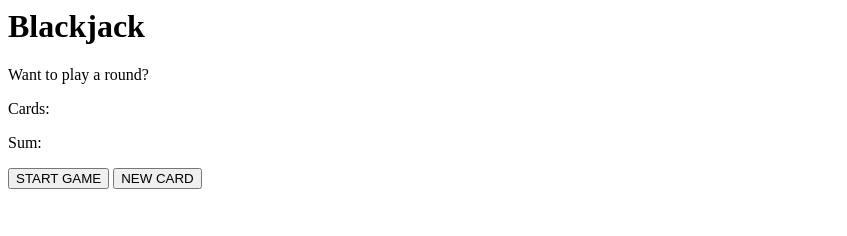
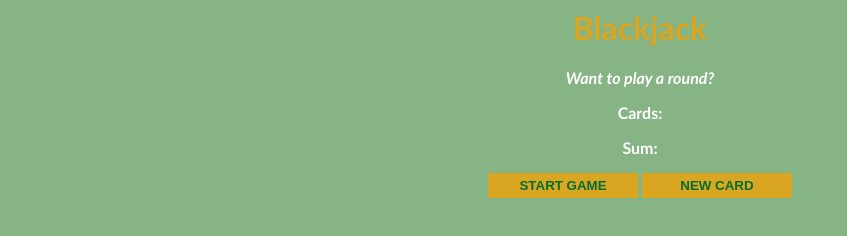
Before and after one commit to Robyn011/ROBPAU428_wfc2401_GroupB_RobynPaulsen_SDF04, a website built with Vite: page index.html in a window 1280 px wide. Shown: the whole page, without its empty margins (0-847 px from the left). Built offline with nearby package versions, Linux system fonts and the light colour scheme.

Commit message:
Update index.css

```diff
--- a/index.css
+++ b/index.css
@@ -1,14 +1,27 @@
-<html>
-    <head>
-        <link rel="stylesheet" href="index.css">
-    </head>
-    <body>
-        <h1>Blackjack</h1>
-        <p id = "message-el">Want to play a round?</p>
-        <p id = "cards-el">Cards:</p>
-        <p id = "sum-el">Sum:</p>
-      <button onclick = "startGame()">START GAME</button>
-      <button onclick = "newCard()">NEW CARD</button>
-        <script src="index.js"></script>
-    </body>
-</html>
+body {
+    font-family: 'Trebuchet MS', 'Lucida Sans Unicode', 'Lucida Grande', 'Lucida Sans', Arial, sans-serif;
+    background-color: #86b484;
+    background-size: cover;
+    text-align: center;
+    color: white;
+    font-weight: bold;
+}
+
+h1 {
+    color: goldenrod;
+}
+
+#message-el {
+    font-style: italic;
+}
+button {
+  color :#016f32;
+  width   : 150px;
+  background-color:goldenrod;
+  padding-top: 5px;
+  padding-bottom : 5px;
+  font-weight: bold;
+  border: none;
+  border-radius : 2px;
+   margin-bottom: 4px;
+}
```
